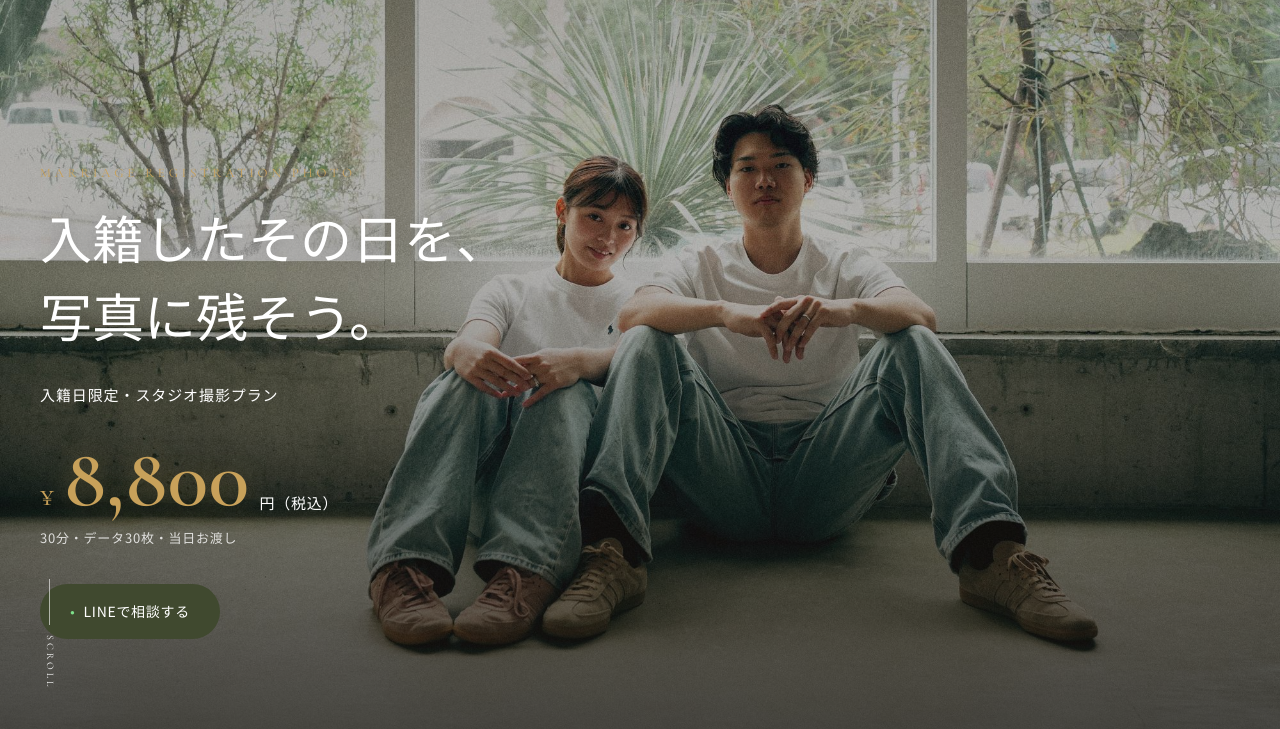
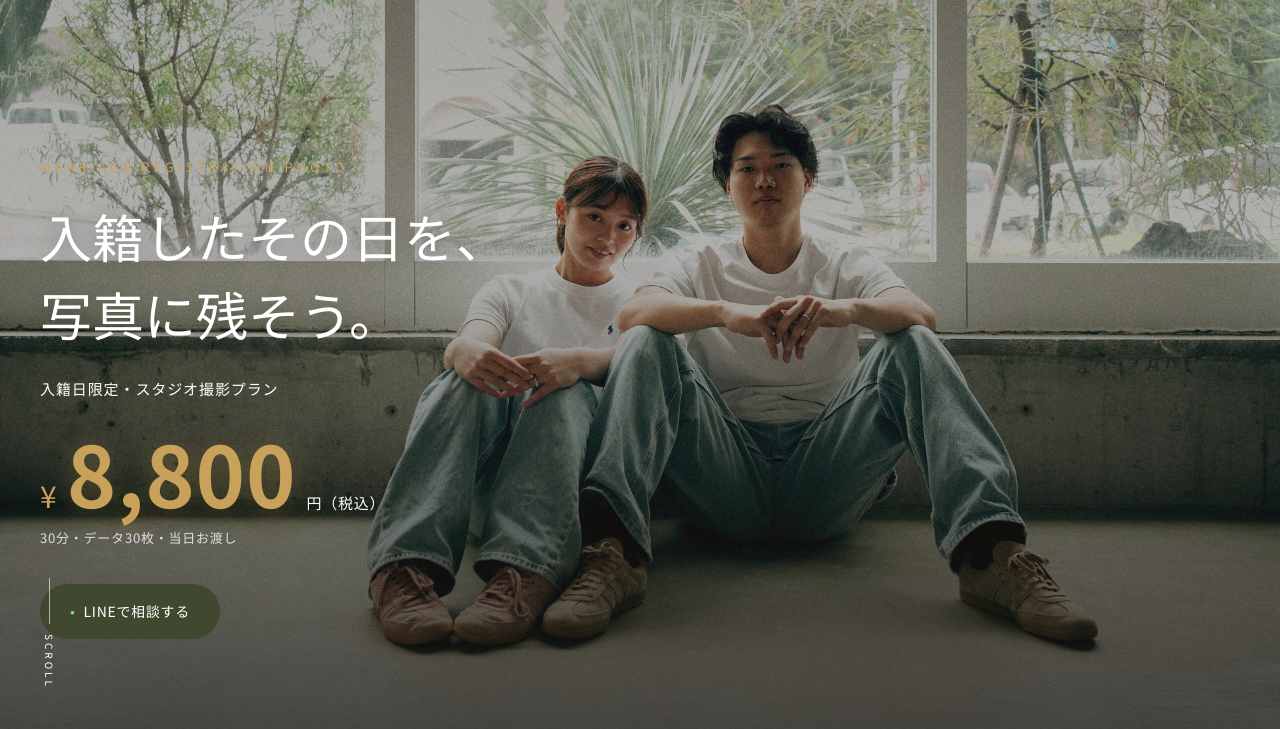
Before and after one commit to shigenoriinaba/irekon-photo-lp, a plain HTML site: page index.html in a window 1280 px wide. Shown: the part 71-800 px from the top of the page. Drawn offline with nearby package versions, Linux system fonts and the light colour scheme.

Commit message:
Unify typography to a single sans-serif (MUJI-like plain look)
Co-Authored-By: Claude Sonnet 5 <noreply@anthropic.com>

```diff
--- a/index.html
+++ b/index.html
@@ -6,7 +6,7 @@
 <title>入籍フォト | NICE LIFE PHOTOGRAPH（宮崎）</title>
 <meta name="description" content="入籍した、その日に。スタジオで残す30分のふたりの記念写真。8,800円、データ30枚、当日お渡し。家族やペットとの撮影もOK。">
 <link rel="preconnect" href="https://fonts.googleapis.com">
-<link href="https://fonts.googleapis.com/css2?family=Cormorant+Garamond:wght@400;500;600&family=Noto+Serif+JP:wght@400;500;600&family=Noto+Sans+JP:wght@300;400;500;700&display=swap" rel="stylesheet">
+<link href="https://fonts.googleapis.com/css2?family=Noto+Sans+JP:wght@300;400;500;600;700&display=swap" rel="stylesheet">
 <link rel="stylesheet" href="style.css">
 </head>
 <body>
--- a/style.css
+++ b/style.css
@@ -19,9 +19,9 @@
   --color-gold: #c8a15a;
   --color-line: rgba(43,42,38,0.12);
 
-  --font-serif-jp: 'Noto Serif JP', serif;
+  --font-serif-jp: 'Noto Sans JP', sans-serif;
   --font-sans-jp: 'Noto Sans JP', sans-serif;
-  --font-en: 'Cormorant Garamond', serif;
+  --font-en: 'Noto Sans JP', sans-serif;
 
   --max-width: 1180px;
 }
```
